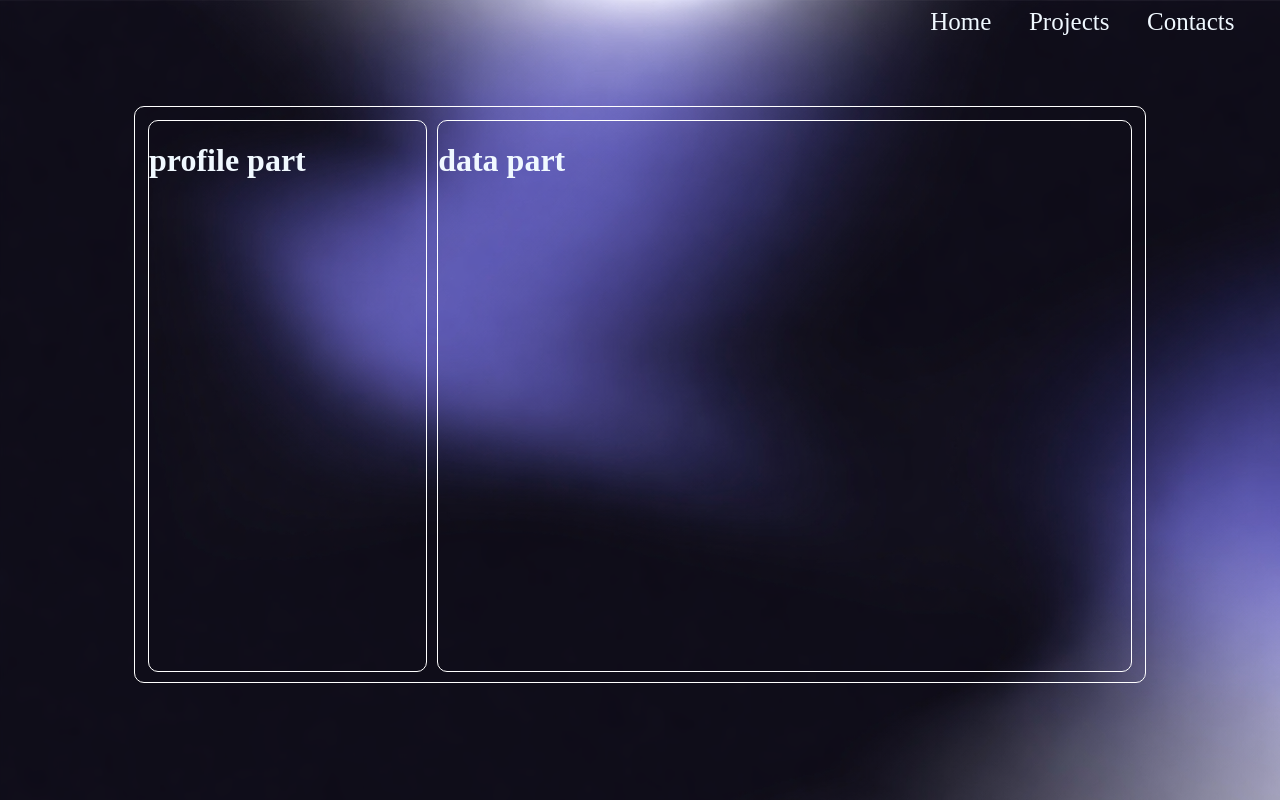
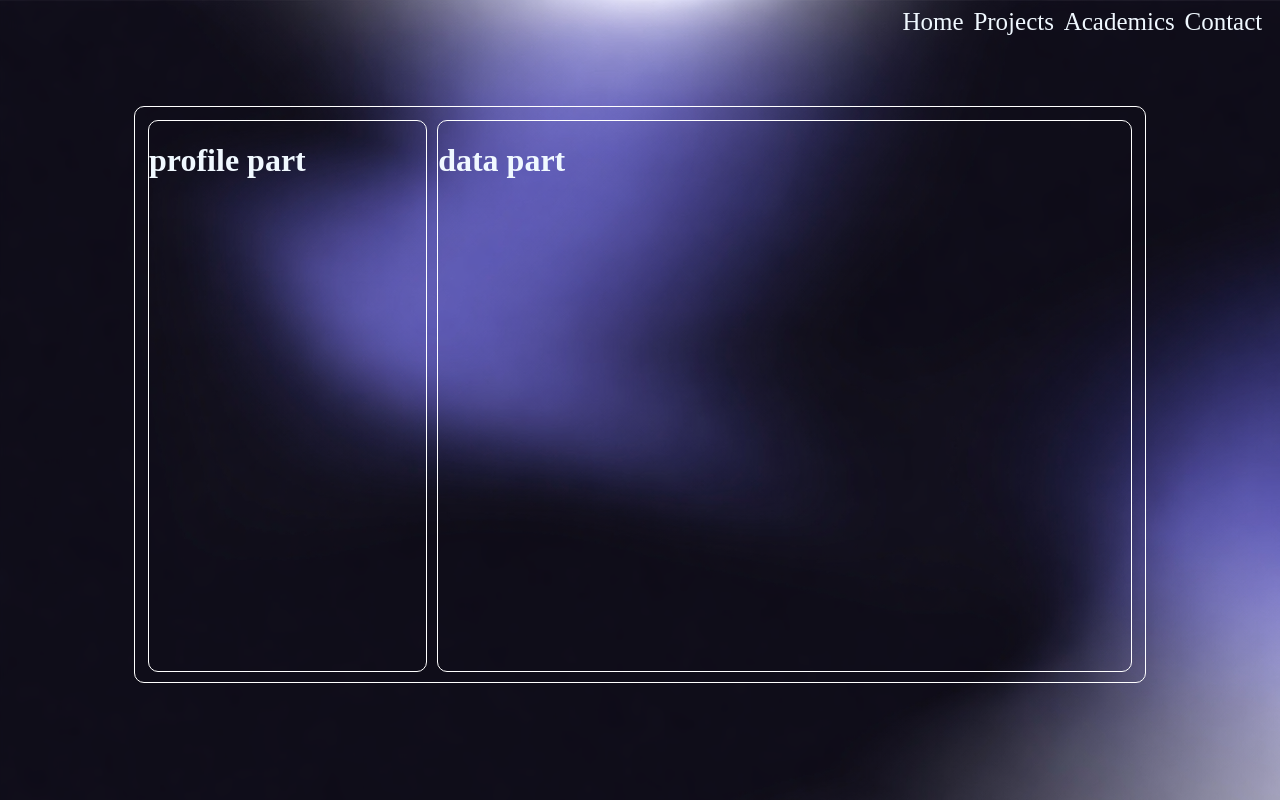
Before and after one commit to someeranmahata/Portfolio, a plain HTML site: page index.html in a window 1280 px wide. Drawn offline with Linux system fonts and the light colour scheme.

Commit message:
all updated

```diff
--- a/index.html
+++ b/index.html
@@ -12,7 +12,8 @@
         <div class="info">
             <a href="#">Home</a>
             <a href="#">Projects</a>
-            <a href="#">Contacts</a>
+            <a href="#">Academics</a>
+            <a href="#">Contact</a>
         </div>
     </div>
 
```
Also changed, not shown: 1 other file.
